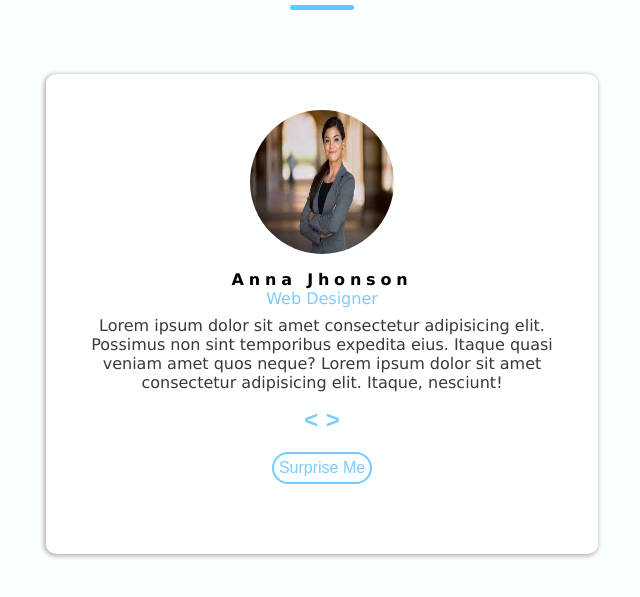
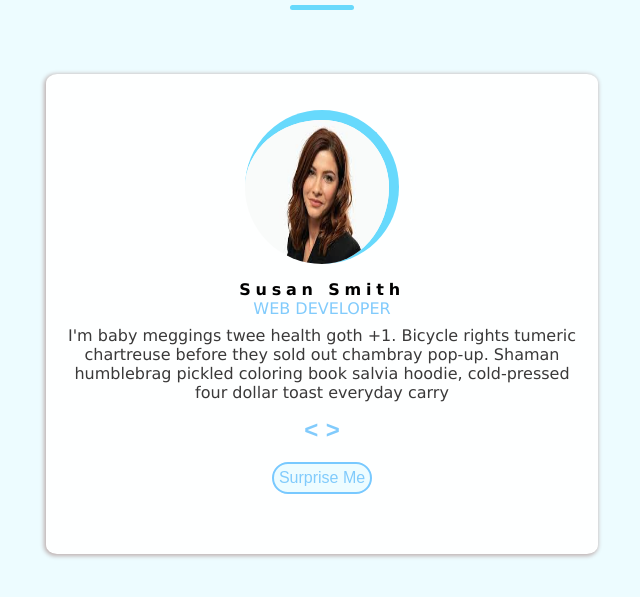
Before and after one commit to The-Krishna-Rathi/Review-Carousel, a plain HTML site: page index.html in a window 1280 px wide. Both pictures are taken after a click on the button "Surprise Me". Shown: the part 143-740 px from the top of the page, without its empty margins (318-958 px from the left). Drawn offline with Linux system fonts and the light colour scheme.

Commit message:
Completed the project with adding some javascript

```diff
--- a/app.js
+++ b/app.js
@@ -0,0 +1,62 @@
+const pImage = document.querySelector('#profile_pic');
+const pName = document.querySelector('#pName');
+const profession = document.querySelector('#profession');
+const desc = document.querySelector('#description');
+const surpriseBtn = document.querySelector('#random');
+
+const profiles = [
+    {
+        p_name: "Anna Jhonson",
+        profile: "WEB DESIGNER",
+        description: "Helvetica artisan kinfolk thundercats lumbersexual blue bottle. Disrupt glossier gastropub deep v vice franzen hell of brooklyn twee enamel pin fashion axe.photo booth jean shorts artisan narwhal.",
+        img: "./download (1).jfif"
+    }
+    ,
+    {
+        p_name: "Peter Jones",
+        profile: "INTERN",
+        description: "Sriracha literally flexitarian irony, vape marfa unicorn. Glossier tattooed 8-bit, fixie waistcoat offal activated charcoal slow-carb marfa hell of pabst raclette post-ironic jianbing swag.",
+        img: "./download.jfif"
+    }
+    ,
+    {
+        p_name: "Bill Anderson",
+        profile: "THE BOSS",
+        description: "Edison bulb put a bird on it humblebrag, marfa pok pok heirloom fashion axe cray stumptown venmo actually seitan. VHS farm-to-table schlitz, edison bulb pop-up 3 wolf moon tote bag street art shabby chic.",
+        img: "./images.jfif"
+    }
+    ,
+    {
+        p_name: "Susan Smith",
+        profile: "WEB DEVELOPER",
+        description: "I'm baby meggings twee health goth +1. Bicycle rights tumeric chartreuse before they sold out chambray pop-up. Shaman humblebrag pickled coloring book salvia hoodie, cold-pressed four dollar toast everyday carry",
+        img: "./images (2).jfif"
+    }
+];
+
+let index = 0;
+
+const leftArrow = document.querySelector('#goLeft');
+const rightArrow = document.querySelector('#goRight');
+
+leftArrow.addEventListener('click',function(){
+    index = (index==0) ? profiles.length-1 : --index;
+    display(profiles[index]);
+});
+
+rightArrow.addEventListener('click',function(){
+    index = (index+1)%profiles.length;
+    display(profiles[index]);
+});
+
+function display(ob){
+    pImage.src = ob.img;
+    pName.textContent = ob.p_name;
+    profession.textContent = ob.profile;
+    desc.textContent = ob.description;
+}
+
+surpriseBtn.addEventListener('click',function(){
+    const rand = Math.floor(Math.random()*profiles.length);
+    display(profiles[rand]);
+});
--- a/index.html
+++ b/index.html
@@ -13,7 +13,7 @@
     <section id="review">
         <img src="./download (1).jfif" id="profile_pic" class="p_pic">
         <p id="pName">Anna Jhonson</p>
-        <p id="profession">Web Designer</p>
+        <p id="profession">WEB DESIGNER</p>
         <p id="description">Lorem ipsum dolor sit amet consectetur adipisicing elit. Possimus non sint temporibus expedita eius. Itaque quasi veniam amet quos neque? Lorem ipsum dolor sit amet consectetur adipisicing elit. Itaque, nesciunt!</p>
         <div id="togglers"><button id="goLeft"> &lt </button><button id="goRight"> &gt </button></div>
         <button id="random">Surprise Me</button>
--- a/style.css
+++ b/style.css
@@ -4,7 +4,7 @@
 }
 
 body{
-    background-color: rgb(249, 254, 255);
+    background-color: rgb(237 252 255);
     display: flex;
     align-items: center;
     justify-content: center;
@@ -22,7 +22,7 @@ h1{
 .line{
     width : 5vw;
     height: .6vh;
-    background-color: rgb(83, 208, 247);
+    background-color: rgb(103, 217, 252);
     border: 0px;
     border-radius: 10rem;
     margin-top: 1vh;
@@ -47,7 +47,9 @@ h1{
     margin-top: 2vh;
     height: 18vh;
     width: 18vh;
-    clip-path: circle(50% at 50% 50%);
+    border-radius: 50%;
+    border-top: 10px solid rgb(103, 217, 252);
+    border-right: 10px solid rgb(103, 217, 252);
 }
 
 #pName{
@@ -85,7 +87,7 @@ button{
 #random{
     margin: 1.5vh 0;
     color: rgb(129, 203, 252);
-    background-color: rgb(249, 254, 255);
+    background-color: rgb(237 252 255);
     border: 2px solid rgb(120, 201, 255);
     padding: 5px;
     border-radius: 20px;
```
